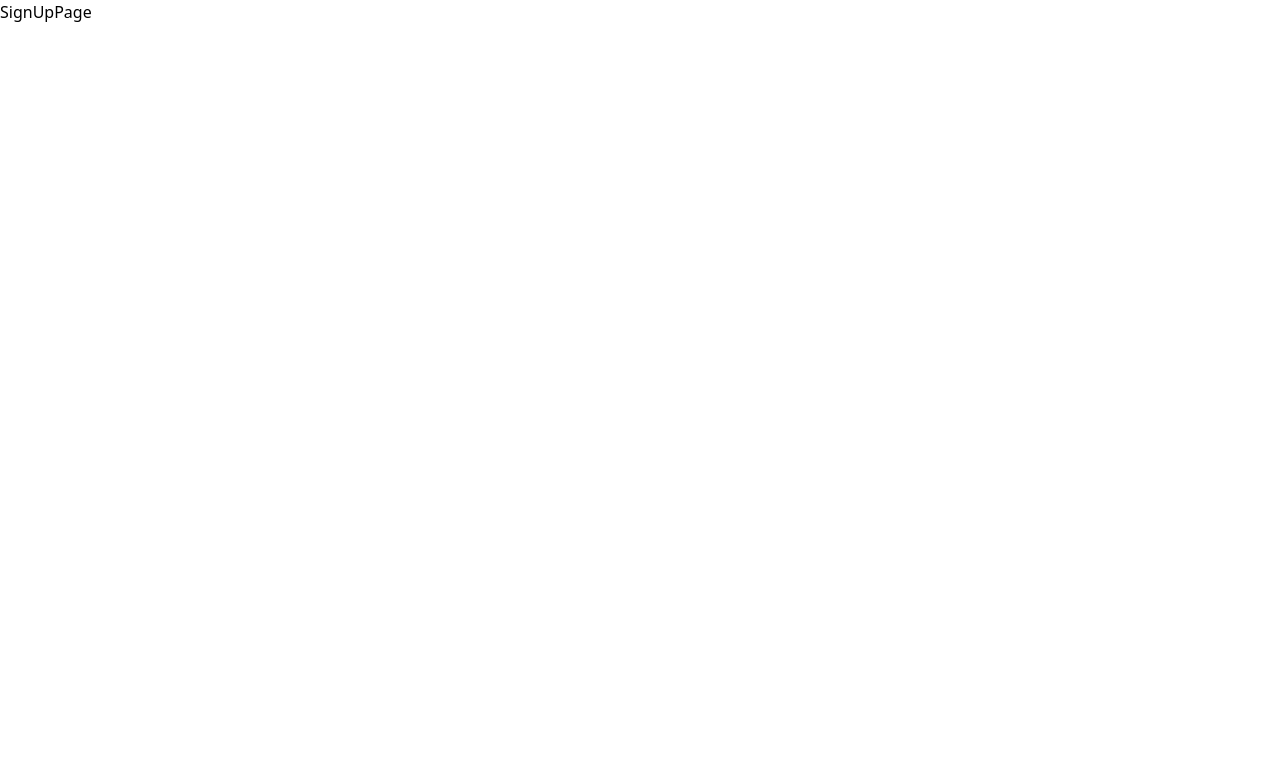
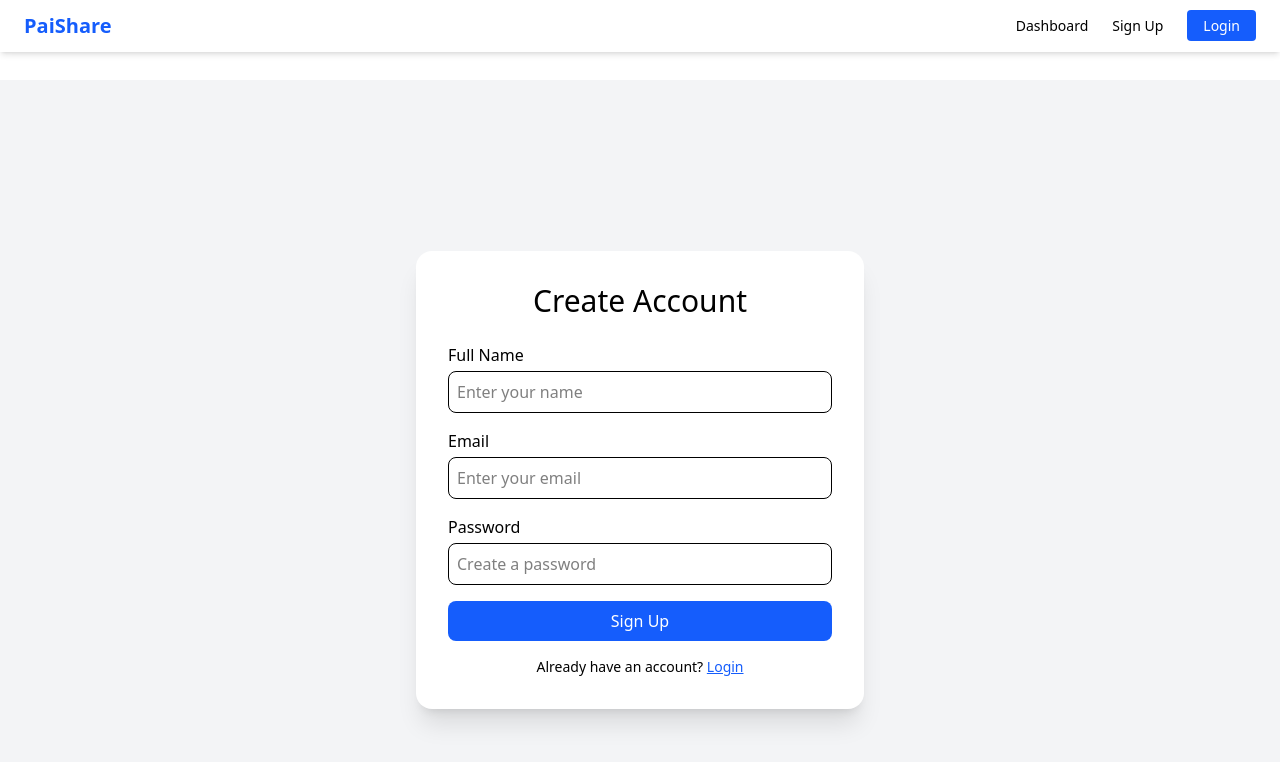
Before and after one commit to PrajwalPai21/Personal_Projects, a React (Vite) app in the folder TempShare/tempshare-frontend/: page /signup in a window 1280 px wide. Shown: the top 762 px of the page. Built offline with nearby package versions, Linux system fonts and the light colour scheme.

Commit message:
Frontend - Login, SignUp

```diff
--- a/TempShare/tempshare-frontend/src/App.jsx
+++ b/TempShare/tempshare-frontend/src/App.jsx
@@ -2,14 +2,18 @@ import Dashboard from "./pages/Dashboard";
 import SignUpPage from "./pages/SignUpPage";
 import LoginPage from "./pages/LoginPage.jsx";
 import { Routes, Route, BrowserRouter } from "react-router-dom";
+import Navbar from "./components/Navbar.jsx";
 function App() {
   return (
     <BrowserRouter>
-      <Routes>
-        <Route path="/" element={<LoginPage />} />
-        <Route path="/signup" element={<SignUpPage />} />
-        <Route path="/dashboard" element={<Dashboard />} />
-      </Routes>
+      <Navbar />
+      <div className="pt-20">
+        <Routes>
+          <Route path="/login" element={<LoginPage />} />
+          <Route path="/signup" element={<SignUpPage />} />
+          <Route path="/dashboard" element={<Dashboard />} />
+        </Routes>
+      </div>
     </BrowserRouter>
   );
 }
--- /dev/null
+++ b/TempShare/tempshare-frontend/src/components/Navbar.jsx
@@ -0,0 +1,30 @@
+import React from "react";
+import { Link } from "react-router-dom";
+
+const Navbar = () => {
+  return (
+    <nav className="w-full bg-white shadow-md py-3 px-6 flex justify-between items-center fixed top-0 left-0 z-50">
+      <Link to="/" className="text-xl font-semibold text-blue-600">
+        PaiShare
+      </Link>
+      <div className="space-x-6 text-sm font-medium">
+        <Link to="/dashboard" className="hover:text-blue-600">
+          Dashboard
+        </Link>
+
+        <Link to="/signup" className="hover:text-blue-600">
+          Sign Up
+        </Link>
+
+        <Link
+          to="/login"
+          className="bg-blue-600 text-white px-4 py-1.5 rounded hover:bg-blue-700 transition"
+        >
+          Login
+        </Link>
+      </div>
+    </nav>
+  );
+};
+
+export default Navbar;
--- a/TempShare/tempshare-frontend/src/pages/LoginPage.jsx
+++ b/TempShare/tempshare-frontend/src/pages/LoginPage.jsx
@@ -1,17 +1,48 @@
-export default function Login() {
+import { useState } from "react";
+import { Link } from "react-router-dom";
+
+export default function LoginPage() {
+  const [email, setEmail] = useState("");
+  const [password, setPassword] = useState("");
+  const [errors, setErrors] = useState({});
+
+  const validateFunc = () => {
+    const newErrors = {};
+
+    if (!email) newErrors.email = "Email is required";
+    else if (!/\S+@\S+\.\S+/.test(email))
+      newErrors.email = "Invalid email format";
+
+    if (!password) newErrors.password = "Password is required";
+    else if (password.length < 6)
+      newErrors.password = "Password must be at least 6 characters";
+    setErrors(newErrors);
+    return Object.keys(newErrors).length === 0;
+  };
+
+  const handleLoginFunc = (e) => {
+    e.preventDefault();
+    if (validateFunc()) alert("Login Success (WIP)");
+  };
+
   return (
     <div className="min-h-screen bg-gray-100 flex items-center justify-center">
       <div className="bg-white p-8 rounded-2xl shadow-xl w-full max-w-md">
-        <h1 className="text-3xl font-bold text-center mb-6">TempShare Login</h1>
+        <h1 className="text-3xl font-bold text-center mb-6">PaiShare Login</h1>
 
-        <form className="space-y-4">
+        <form className="space-y-4" onSubmit={handleLoginFunc}>
           <div>
             <label className="block mb-1 font-medium">Email</label>
             <input
               type="email"
               className="w-full p-2 border rounded-lg focus:outline-none focus:ring-2 focus:ring-blue-500"
               placeholder="Enter your email"
+              value={email}
+              onChange={(e) => setEmail(e.target.value)}
             />
+            {errors.email && (
+              <p className="text-red-500 text-sm mb-2">{errors.email}</p>
+            )}
           </div>
 
           <div>
@@ -20,7 +51,12 @@ export default function Login() {
               type="password"
               className="w-full p-2 border rounded-lg focus:outline-none focus:ring-2 focus:ring-blue-500"
               placeholder="Enter your password"
+              value={password}
+              onChange={(e) => setPassword(e.target.value)}
             />
+            {errors.password && (
+              <p className="text-red-500 text-sm mb-2">{errors.password}</p>
+            )}
           </div>
 
           <button
@@ -31,11 +67,11 @@ export default function Login() {
           </button>
         </form>
 
-        <p className="text-center text-sm mt-4">
-          Don't have an account?{" "}
-          <a href="/signup" className="text-blue-600 underline">
+        <p className="mt-4 text-center text-sm">
+          Don’t have an account?{" "}
+          <Link to="/signup" className="text-blue-600 underline">
             Sign up
-          </a>
+          </Link>
         </p>
       </div>
     </div>
--- a/TempShare/tempshare-frontend/src/pages/SignUpPage.jsx
+++ b/TempShare/tempshare-frontend/src/pages/SignUpPage.jsx
@@ -1,7 +1,55 @@
 import React from "react";
 
 const SignUpPage = () => {
-  return <div>SignUpPage</div>;
+  return (
+
+    <div className="min-h-screen bg-gray-100 flex items-center justify-center">
+      <div className="bg-white p-8 rounded-2xl shadow-xl w-full max-w-md">
+        <h1 className="text-3xl fond-bold text-center mb-6">Create Account</h1>
+        <form className="space-y-4">
+          <div>
+            <label className="block mb-1 font-medium">Full Name</label>
+            <input
+              type="text"
+              className="w-full p-2 border rounded-lg focus:outline-none focus:ring-2 focus:ring-blue-500"
+              placeholder="Enter your name"
+            />
+          </div>
+
+          <div>
+            <label className="block mb-1 font-medium">Email</label>
+            <input
+              type="text"
+              className="w-full p-2 border rounded-lg focus:outline-none focus:ring-2 focus:ring-blue-500"
+              placeholder="Enter your email"
+            />
+          </div>
+
+          <div>
+            <label className="block mb-1 font-medium">Password</label>
+            <input
+              type="text"
+              className="w-full p-2 border rounded-lg focus:outline-none focus:ring-2 focus:ring-blue-500"
+              placeholder="Create a password"
+            />
+          </div>
+
+          <button
+            type="submit"
+            className="w-full bg-blue-600 text-white p-2 rounded-lg hover:bg-blue-700 transition"
+          >
+            Sign Up
+          </button>
+        </form>
+        <p className="text-center text-sm mt-4">
+          Already have an account?{" "}
+          <a href="/" className="text-blue-600 underline">
+            Login
+          </a>
+        </p>
+      </div>
+    </div>
+  );
 };
 
 export default SignUpPage;
```
Also changed, not shown: TempShare/package.json (deleted, +0 -7 lines), 1 other file (tests, documents, lock files or other folders).
